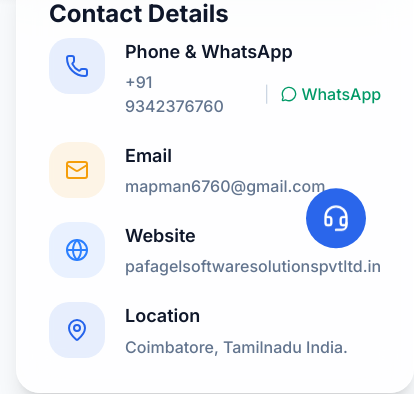
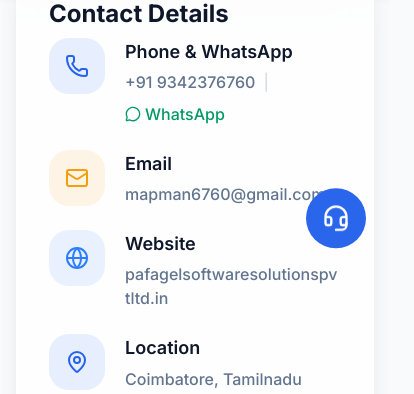
Before and after one commit to dhinesh902/Mapman-Website-next-js, a Next.js app: page /contact in a window 390 px wide. Shown: the part 571-965 px from the top of the page, 414 px wide, since content can reach past the window. Built offline with nearby package versions, Linux system fonts and the light colour scheme; grey boxes are pictures that could not be loaded.

Commit message:
Responsiveness Commit

```diff
--- a/next.config.ts
+++ b/next.config.ts
@@ -17,6 +17,7 @@ const nextConfig: NextConfig = {
       },
     ],
   },
+  output: "standalone",
 };
 
 export default nextConfig;
--- a/src/app/contact/page.tsx
+++ b/src/app/contact/page.tsx
@@ -128,7 +128,7 @@ export default function ContactPage() {
                     <p className="font-semibold text-lg mb-1">
                       Phone & WhatsApp
                     </p>
-                    <div className="flex items-center gap-3 mt-1">
+                    <div className="flex flex-wrap items-center gap-2 md:gap-3 mt-1">
                       <a
                         href="tel:+919342376760"
                         className="text-slate-500 dark:text-slate-400 font-medium hover:text-primary transition-colors flex items-center gap-1"
@@ -173,7 +173,7 @@ export default function ContactPage() {
                       href="https://pafagelsoftwaresolutionspvtltd.in"
                       target="_blank"
                       rel="noopener noreferrer"
-                      className="text-slate-500 dark:text-slate-400 font-medium hover:text-blue-500 transition-colors"
+                      className="text-slate-500 dark:text-slate-400 font-medium hover:text-blue-500 transition-colors break-all"
                     >
                       pafagelsoftwaresolutionspvtltd.in
                     </a>
--- a/src/app/shop/[id]/page.tsx
+++ b/src/app/shop/[id]/page.tsx
@@ -137,7 +137,7 @@ export default function ShopDetailsPage({
   return (
     <div className="min-h-screen bg-slate-50 dark:bg-slate-950 pb-20">
       {/* Header Banner */}
-      <div className="relative w-full h-[300px] md:h-[400px] lg:h-[450px]">
+      <div className="relative w-full min-h-[380px] md:min-h-[450px] flex flex-col justify-end">
         <div
           className="absolute inset-0 cursor-pointer"
           onClick={() =>
@@ -170,7 +170,7 @@ export default function ShopDetailsPage({
           </Link>
         </div>
 
-        <div className="absolute bottom-0 left-0 w-full p-4 md:p-8 lg:p-12 z-20">
+        <div className="relative z-20 w-full p-4 md:p-8 lg:p-12 pt-40">
           <div className="max-w-[1920px] mx-auto flex flex-col md:flex-row gap-6 md:items-end justify-between">
             <div>
               <div className="flex flex-wrap items-center gap-3 mb-3">
```
